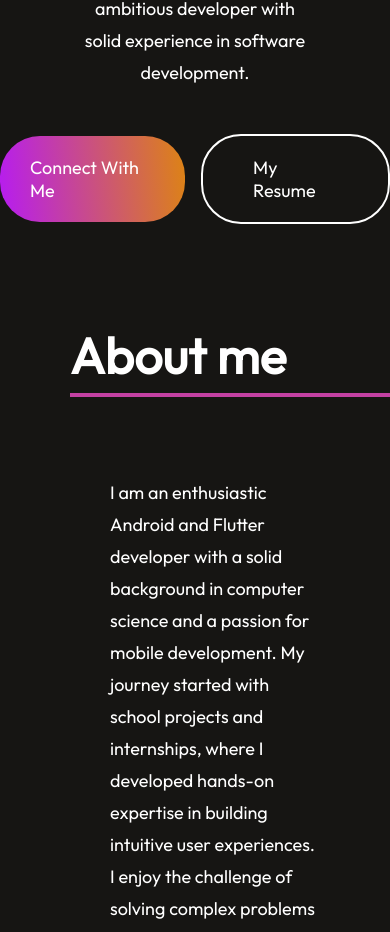
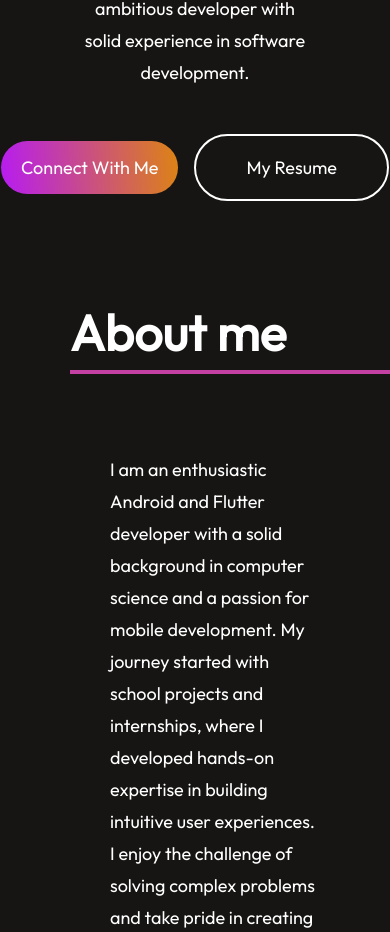
Before and after one commit to arij45/PortfolioWebSite, a React (Vite) app: page / in a window 390 px wide. Shown: the part 1232-2164 px from the top of the page. Built offline with nearby package versions, Linux system fonts and the light colour scheme.

Commit message:
PortfolioWebApplication

```diff
--- a/src/Components/Hero/Hero.css
+++ b/src/Components/Hero/Hero.css
@@ -96,7 +96,7 @@
     }
 
     .hero-connect{
-        padding: 20px 30px;
+        padding: 15px 20px;
         border-radius: 40px;
     }
 
```
